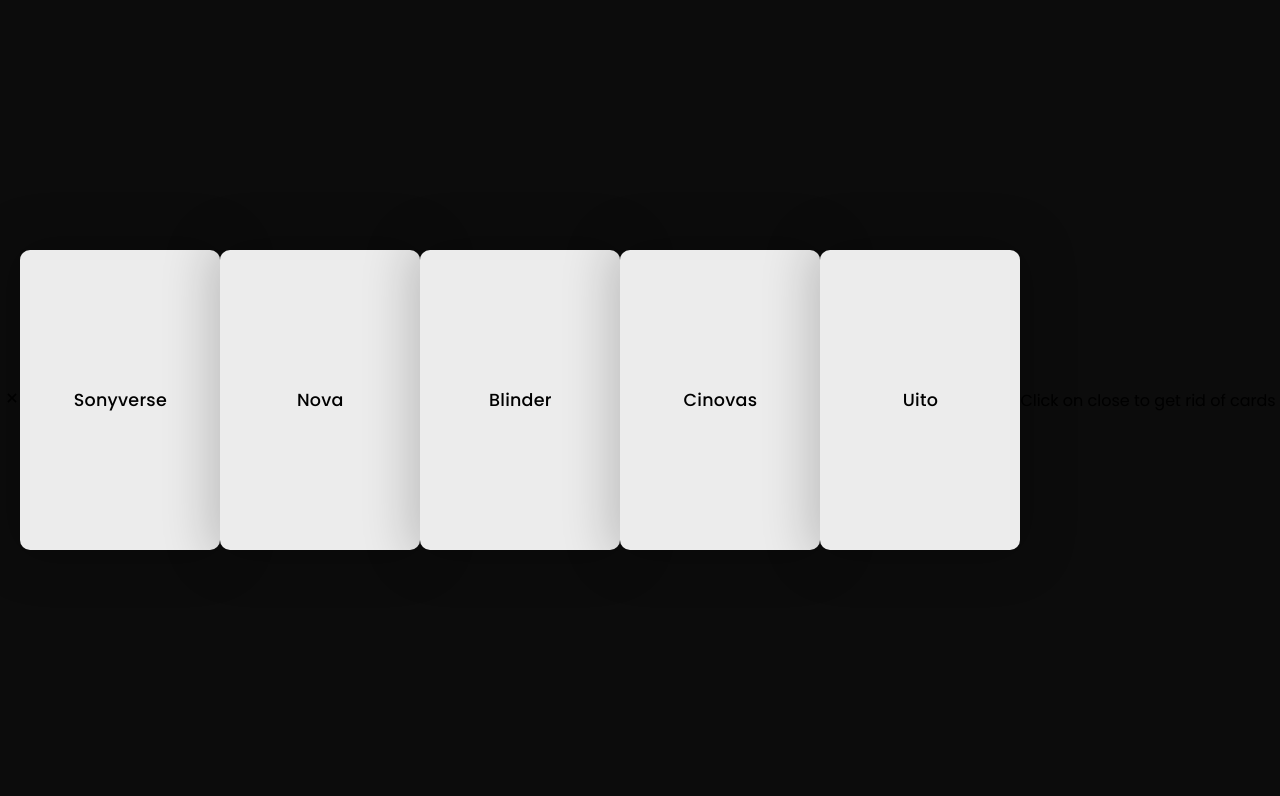
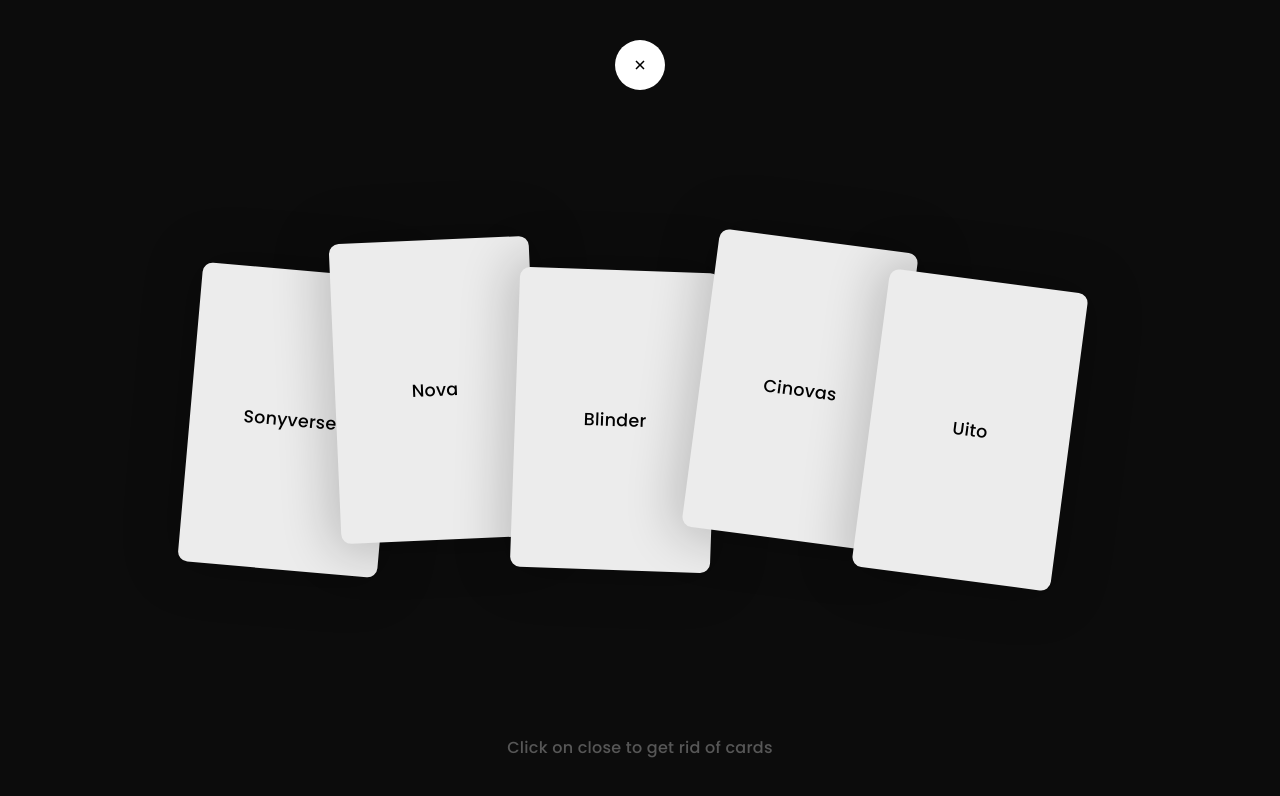
Before and after one commit to CJR85/card_reveal, a plain HTML site: page index.html in a window 1280 px wide. Drawn offline with nearby package versions, Linux system fonts and the light colour scheme.

Commit message:
Style cards, close and footer classes

```diff
--- a/style.css
+++ b/style.css
@@ -112,3 +112,48 @@ body {
   font-weight: 500;
   letter-spacing: 0.25px;
 }
+
+.c1 {
+  transform: translate(50px, 20px) rotate(5deg);
+}
+
+.c2 {
+  transform: translate(-5px, -10px) rotate(-2.5deg);
+}
+
+.c3 {
+  transform: translate(-25px, 20px) rotate(2deg);
+}
+
+.c4 {
+  transform: translate(-40px, -10px) rotate(7.5deg);
+}
+
+.c5 {
+  transform: translate(-70px, 30px) rotate(7.5deg);
+}
+
+.close {
+  position: absolute;
+  top: 5%;
+  left: 50%;
+  transform: translate(-50%, 0);
+  width: 50px;
+  height: 50px;
+  background: #fff;
+  border-radius: 100%;
+  display: flex;
+  justify-content: center;
+  align-items: center;
+  cursor: pointer;
+}
+
+.footer {
+  position: absolute;
+  bottom: 5%;
+  left: 50%;
+  transform: translate(-50%, 0);
+  color: #575757;
+  font-weight: 500;
+  letter-spacing: 0.25px;
+}
```
